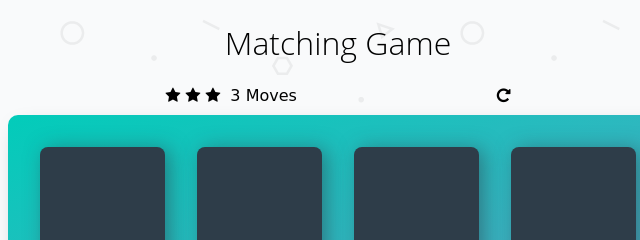
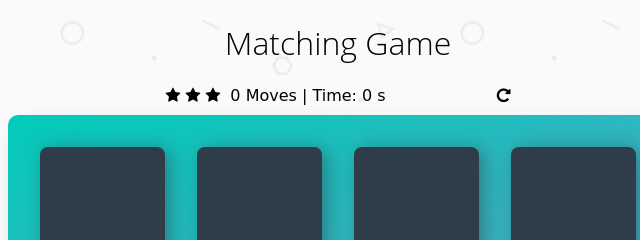
Before and after one commit to ceciliacheng/memoryGame, a plain HTML site: page index.html in a window 1280 px wide. Shown: the top 240 px of the page, 302-942 px from the left. Drawn offline with nearby package versions, Linux system fonts and the light colour scheme; some packages are replaced by stand-ins of ours; a script that the page names is missing; some icons are missing; a web font is replaced by a local one.

Commit message:
在html里增加计时器

```diff
--- a/index.html
+++ b/index.html
@@ -22,62 +22,14 @@
         		<li><i class="fa fa-star"></i></li>
         	</ul>
 
-        	<span class="moves">3</span> Moves
-
+        	<span class="moves">0</span> Moves
+          | Time: <span class="timer">0</span> s
             <div class="restart">
-        		<i class="fa fa-repeat"></i>
+        		  <i class="fa fa-repeat"></i>
         	</div>
         </section>
 
         <ul class="deck">
-            <!--<li class="card">
-                <i class="fa fa-diamond"></i>
-            </li>
-            <li class="card">
-                <i class="fa fa-paper-plane-o"></i>
-            </li>
-            <li class="card match">
-                <i class="fa fa-anchor"></i>
-            </li>
-            <li class="card">
-                <i class="fa fa-bolt"></i>
-            </li>
-            <li class="card">
-                <i class="fa fa-cube"></i>
-            </li>
-            <li class="card match">
-                <i class="fa fa-anchor"></i>
-            </li>
-            <li class="card">
-                <i class="fa fa-leaf"></i>
-            </li>
-            <li class="card">
-                <i class="fa fa-bicycle"></i>
-            </li>
-            <li class="card">
-                <i class="fa fa-diamond"></i>
-            </li>
-            <li class="card">
-                <i class="fa fa-bomb"></i>
-            </li>
-            <li class="card">
-                <i class="fa fa-leaf"></i>
-            </li>
-            <li class="card">
-                <i class="fa fa-bomb"></i>
-            </li>
-            <li class="card open show">
-                <i class="fa fa-bolt"></i>
-            </li>
-            <li class="card">
-                <i class="fa fa-bicycle"></i>
-            </li>
-            <li class="card">
-                <i class="fa fa-paper-plane-o"></i>
-            </li>
-            <li class="card">
-                <i class="fa fa-cube"></i>
-            </li> -->
         </ul>
     </div>
     <script src="https://ajax.googleapis.com/ajax/libs/jquery/3.3.1/jquery.min.js"></script>
--- a/js/app.js
+++ b/js/app.js
@@ -71,6 +71,8 @@ function check() {
     alert('恭喜你，你通关了');
   }
 }
+
+
 /*
  * 设置一张卡片的事件监听器。 如果该卡片被点击：
  *  - 显示卡片的符号（将这个功能放在你从这个函数中调用的另一个函数中）
@@ -87,4 +89,8 @@ function check() {
    open.push(this);
    //检测
    check();
+   //计时器
+   //重启按钮
+   //星级评分
+   //计数器
  });
```
